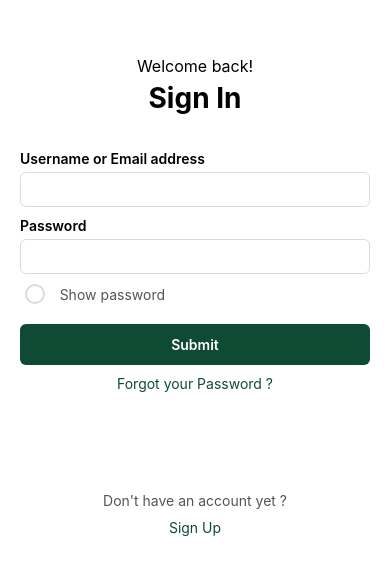
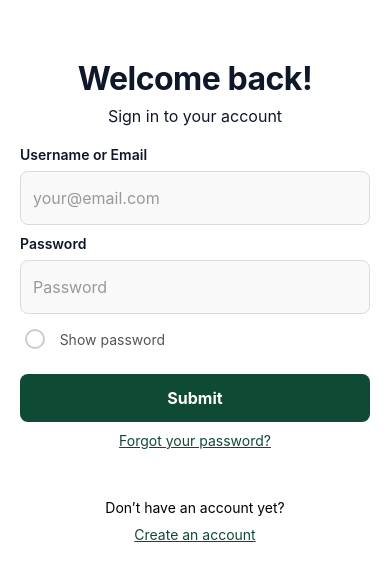
Before and after one commit to yana-burdziuk/planetpals-frontend, a React Native app: screen /SignIn in a window 390 px wide. Shown: the part 126-704 px from the top of the page. Built offline with nearby package versions, Linux system fonts and the light colour scheme.

Commit message:
refactoring frontend

```diff
--- a/App.js
+++ b/App.js
@@ -51,8 +51,8 @@ function TabNavigator() {
           if (route.name === "Rankings") iconName = "trophy";
           return <FontAwesome name={iconName} size={size} color={color} />;
         },
-        tabBarActiveTintColor: "#2196f3",
-        tabBarInactiveTintColor: "gray",
+        tabBarActiveTintColor: "#0F4B34",
+        tabBarInactiveTintColor: "#729889",
         headerShown: false,
       })}
     >
--- a/components/ChallengeCard.js
+++ b/components/ChallengeCard.js
@@ -31,6 +31,7 @@ const styles = StyleSheet.create({
     marginTop: 20,
     shadowColor: "#0F4B34",
     shadowOpacity: 0.05,
+    shadowRadius: 5,
     alignItems: "flex-start",
     borderWidth: 1,
     borderColor: "#f2f2f2ff",
--- a/components/Header.js
+++ b/components/Header.js
@@ -10,7 +10,7 @@ export default function Header({ title = "PlanetPals", count = 0 }) {
         <Text style={styles.title}>{title}</Text>
       </View>
       {/* bloc droite : compteur de points totaux */}
-      <Text style={styles.count}>{count}</Text>
+      <Text style={styles.count}>{count} pts</Text>
     </View>
   );
 }
--- a/package.json
+++ b/package.json
@@ -9,6 +9,7 @@
     "web": "expo start --web"
   },
   "dependencies": {
+    "@react-native-async-storage/async-storage": "^2.2.0",
     "@react-native-picker/picker": "^2.11.1",
     "@react-navigation/bottom-tabs": "6",
     "@react-navigation/native": "6",
--- a/screens/HomeScreen.js
+++ b/screens/HomeScreen.js
@@ -11,7 +11,7 @@ export default function HomeScreen({ navigation }) {
     /*le composant parent va toujours gerer la visibilité de la modale*/
   }
   const [showValidateModal, setShowValidateModal] = useState(true);
-  const pointsCount = 3434 + " pts"; // temporaire
+  const pointsCount = 3434 // temporaire
   const co2Count = 2.5 + " kg"; // temporaire
 
   // Exemple de données (à dynamiser avec l’API plus tard)
--- a/screens/ProfileScreen.js
+++ b/screens/ProfileScreen.js
@@ -1,41 +1,60 @@
 import React from "react";
-import { Button, StyleSheet, Text, View } from "react-native";
+import { TouchableOpacity, StyleSheet, Text, View } from "react-native";
 import Header from "../components/Header";
 import Badge from "../components/Badge";
 import { useSelector } from "react-redux";
 
-export default function ProfileScreen({}) {
-  //pour l'instant on a juste un tableau des badges, à voir pour créer peut être une API
-  const badges = [
-    { name: "🌱", text: "Little Seed", points: 400, disabled: false },
-    { name: "🥕", text: "Baby Carrot", points: 1800, disabled: false },
-    { name: "🥦", text: "Mighty Broccoli", points: 3000, disabled: true },
-    { name: "🌶️", text: "Brilliant Pepper", points: 4500, disabled: true },
-    { name: "🌽", text: "Golden Corn", points: 7000, disabled: true },
-    { name: "🎃", text: "Legendary Pumpkin", points: 9000, disabled: true },
+export default function ProfileScreen({ }) {
+
+  // recup depuis le redux
+
+  const username = useSelector((state) => state.user.username);
+  const currentPoints = useSelector((state) => state.user.currentPoints);
+
+  //pour l'instant on a juste un tableau des badges, à voir pour créer peut être une API et transmettre la logique au backend
+  const existingBadges = [
+    { name: "🌱", text: "Little Seed", points: 400, disabled: true },
+    { name: "🥕", text: "Baby Carrot", points: 800, disabled: true },
+    { name: "🥦", text: "Mighty Broccoli", points: 1200, disabled: true },
+    { name: "🌶️", text: "Brilliant Pepper", points: 1600, disabled: true },
+    { name: "🌽", text: "Golden Corn", points: 2000, disabled: true },
+    { name: "🎃", text: "Legendary Pumpkin", points: 2400, disabled: true },
   ];
+  // on détermine le prochain palier
 
-// pour compter le nombre de badges
- const currentBadgeCount = badges.filter(badge => !badge.disabled).length; // crée le nouveau tableau avec des badges activés (condition respéctée)
-  const totalBadgeCount = badges.length; // le nombre total des badges dans le tableau
+   // on cherche le premier badge dont les points sont superieurs aux points currents de l'utilisateur
+  // (les badges sont triés par points croissants)
+  const nextBadge = existingBadges.find((b) => b.points > currentPoints);
 
-  const currentPoints = 2200; // à dynamiser
-  const totalPoints = 3000; // à dynamiser
-  const progress = currentPoints / totalPoints;
-  const pointsCount = 3434 + " pts"; // temporaire
-  const username = useSelector((state) => state.user.username);
+  //si on a trouvé un nextBadge, alors la jauge de progression doit viser son seuil
+  //sinon si tous les badges sont déjà débloqués, on met totalPoints = currentPoints pour que la barre affiche 100%
+
+  const totalPoints = nextBadge ? nextBadge.points : currentPoints;
+
+  // on fait un nouveau tableau avec disabled changé dynamiquement (true si pas assez de points), on ne modifie pas l'existant !
+  const usersBadges = existingBadges.map((badge) => ({
+    ...badge,
+    disabled: currentPoints < badge.points,
+  }));
+
+  // pour compter le nombre de badges
+  const currentBadgeCount = usersBadges.filter((badge) => !badge.disabled).length; // crée le nouveau tableau avec des badges activés (condition respéctée)
+  const totalBadgeCount = existingBadges.length; // le nombre total des badges dans le tableau
+
+  // progression : tant qu'il y a ou progresser, on fait score courant / seuil du prochain badge, sinon on met 1 = 100%
+  const progress = nextBadge ? currentPoints / totalPoints : 1 ;
+
 
   return (
     <View style={styles.container}>
       {/* Header */}
       <View style={styles.pageHeader}>
-        <Header title="PlanetPals" count={pointsCount} />
+        <Header title="PlanetPals" count={currentPoints}/>
       </View>
 
-      {/* Profile Name à recuperer depuis le redux dynamiquement */}
+      {/* profile name */}
       <View style={styles.profileNameContainer}>
-        <Text style={styles.profileNameText}>angrybird</Text>
-        {/*    <Text>{username} </Text> */}
+        <Text style={styles.profileNameText}>{username}</Text>
       </View>
 
       {/* barre de progression*/}
@@ -52,9 +71,11 @@ export default function ProfileScreen({}) {
 
       <View style={styles.badgeContainer}>
         <View style={styles.myBadgesTextContainer}>
-          <Text style={styles.myBadgesText}>My badges ({currentBadgeCount}/{totalBadgeCount})</Text>
+          <Text style={styles.myBadgesText}>
+            My badges ({currentBadgeCount}/{totalBadgeCount})
+          </Text>
         </View>
-        {badges.map((badge, index) => (
+        {usersBadges.map((badge, index) => (
           <Badge
             key={index}
             name={badge.name}
@@ -63,6 +84,13 @@ export default function ProfileScreen({}) {
             disabled={badge.disabled}
           />
         ))}
+      </View>
+      {/* LogOut*/}
+      <View>
+        <TouchableOpacity style={styles.logOut}>
+          <Text style={styles.logOutText}>Log Out</Text>
+        </TouchableOpacity>
+
       </View>
     </View>
   );
@@ -143,4 +171,15 @@ const styles = StyleSheet.create({
     flexWrap: "wrap", // passer à la ligne, donc prend le max ce qui peut rentrer dans les 90%
     justifyContent: "space-between",
   },
+  logOut: {
+    backgroundColor: "#0F4B34",
+    padding: 5,
+    borderRadius: 6,
+    marginTop: 20,
+  },
+  logOutText: {
+        color: "#fff",
+    fontWeight: "400",
+    textAlign: "center",
+  }
 });
--- a/screens/RankingScreen.js
+++ b/screens/RankingScreen.js
@@ -1,10 +1,5 @@
 import React from "react";
-import {
-  View,
-  Text,
-  StyleSheet,
-  ScrollView,
-} from "react-native";
+import { View, Text, StyleSheet, ScrollView } from "react-native";
 
 import Header from "../components/Header"; // Header réutilisable avec titre et points utilisateur
 
@@ -18,7 +13,7 @@ const rankings = [
 ];
 
 export default function RankingScreen() {
-  const userPoints = "3434 pts"; // À remplacer par données dynamiques (ex: Redux)
+  const userPoints = "3434"; // À remplacer par données dynamiques (ex: Redux)
 
   return (
     <View style={styles.container}>
@@ -37,9 +32,7 @@ export default function RankingScreen() {
           <View key={index} style={styles.rankCard}>
             <Text style={styles.rankNumber}>{index + 1}</Text>
             <Text style={styles.department}>{item.department}</Text>
-            <Text style={styles.points}>
-              <Text style={styles.boldPoints}>{item.points}</Text> points
-            </Text>
+            <Text style={styles.points}>{item.points} points</Text>
           </View>
         ))}
       </ScrollView>
@@ -58,7 +51,7 @@ const styles = StyleSheet.create({
     paddingBottom: 40,
   },
   title: {
-  fontSize: 20,
+    fontSize: 24,
     fontWeight: "bold",
     marginVertical: 20,
     color: "#0F172A",
@@ -67,15 +60,11 @@ const styles = StyleSheet.create({
     flexDirection: "row",
     alignItems: "center",
     backgroundColor: "#fff",
-  width: "85%",
-  padding: 15,
+    width: "90%",
+    padding: 20,
     marginBottom: 10,
-  borderRadius: 10,
-  borderColor: "#ddd",
-  borderWidth: 1,
-  shadowColor: "#000",
-  shadowOpacity: 0.05,
-  shadowRadius: 5,
+    borderRadius: 15,
+
   },
   rankNumber: {
     fontSize: 20,
@@ -86,12 +75,19 @@ const styles = StyleSheet.create({
   department: {
     flex: 1,
     fontSize: 16,
+    color: "#0F172A",
   },
   points: {
     fontSize: 14,
-  color: "#555",
+    color: "#0F4B34",
+    backgroundColor: "#CFF7D3", // ui kit figma pour les couleurs
+    borderRadius: 8,
+    paddingVertical: 4,
+    paddingHorizontal: 10,
+    marginRight: 12,
+    fontWeight: "bold"
   },
   boldPoints: {
-  fontWeight: "bold",
+  fontSize: 14,
   },
 });
--- a/screens/SignInScreen.js
+++ b/screens/SignInScreen.js
@@ -9,21 +9,21 @@ import {
 
 import { useDispatch } from "react-redux";
 import { loginSuccess } from "../reducers/user";
+import AsyncStorage from "@react-native-async-storage/async-storage";
 
 export default function SignInScreen({ navigation }) {
   const dispatch = useDispatch();
   const [credentials, setCredentials] = useState("");
   const [password, setPassword] = useState("");
-  const [showPassword, setShowPassword] = useState(false); // pour la possibilité d'afficher ce qu'on écrit dans le password
+  const [showPassword, setShowPassword] = useState(false);
 
-  // sign in function qui sera trigger par onPress
   async function submitSignInForm() {
     if (!credentials || !password) {
-      alert("All the fields are mandatory");
+      alert("All fields are mandatory");
       return;
     }
-    // a mettre dans .env ?
-    fetch("http://172.20.9.163:3000/users/signin", {
+
+    fetch("http://192.168.1.125:3000/users/signin", {
       method: "POST",
       headers: { "Content-Type": "application/json" },
       body: JSON.stringify({
@@ -31,56 +31,81 @@ export default function SignInScreen({ navigation }) {
         password,
       }),
     }).then(async (response) => {
-      // si jamais le backend tombe on peut recuperer l'erreur
       const data = await response.json();
       if (!response.ok) {
         alert(data.message);
         return;
       }
-      // on envoie les données dans redux
+
       dispatch(loginSuccess(data.user));
+      await AsyncStorage.setItem("token", data.token);
       navigation.navigate("TabNavigator");
     });
   }
 
   return (
     <View style={styles.container}>
-      <Text style={styles.welcome}>Welcome back!</Text>
-      <Text style={styles.title}>Sign In</Text>
-      <Text style={styles.label}>Username or Email address</Text>
+      {/* Welcome text */}
+      <View style={styles.welcomeHeader}>
+        <Text style={styles.welcomeTitle}>Welcome back!</Text>
+        <Text style={styles.welcomeSubtitle}>Sign in to your account</Text>
+      </View>
+      {/* Username / Email */}
+      <View style={styles.inputContainer}>
+        <Text style={styles.inputFormLabel}>Username or Email</Text>
         <TextInput
-        style={styles.input}
+          style={styles.formInput}
           value={credentials}
-        onChangeText={setCredentials} // mise à jour du state avec les infos mises dans le champs
-        autoCapitalize="none" // sinon ça commence toujours pas une majuscule
+          onChangeText={setCredentials}
+          placeholder="your@email.com"
+          placeholderTextColor="#999"
+          autoCapitalize="none"
         />
-      <Text style={styles.label}>Password</Text>
+      </View>
+      {/* Password */}
+      <View style={styles.inputContainer}>
+        <Text style={styles.inputFormLabel}>Password</Text>
         <TextInput
-        style={styles.input}
+          style={styles.formInput}
           secureTextEntry={!showPassword}
           value={password}
           onChangeText={setPassword}
+          placeholder="Password"
+          placeholderTextColor="#999"
           autoCapitalize="none"
         />
+      </View>
+      {/* Show Password */}
       <View style={styles.showPassword}>
         <TouchableOpacity
           style={[styles.circle, showPassword && styles.checkedCircle]}
           onPress={() => setShowPassword(!showPassword)}
-        ></TouchableOpacity>
+        >
+          {showPassword && <View style={styles.innerCircle} />}
+        </TouchableOpacity>
         <Text style={styles.footerText}>Show password</Text>
       </View>
-      <TouchableOpacity style={styles.button} onPress={submitSignInForm}>
+      {/* Submit bouton */}
+      <View style={styles.buttonContainer}>
+        <TouchableOpacity
+          style={styles.submitButton}
+          activeOpacity={0.7}
+          onPress={submitSignInForm}
+        >
           <Text style={styles.buttonText}>Submit</Text>
         </TouchableOpacity>
+      </View>
+      {/* Links */}
       <TouchableOpacity>
-        <Text style={styles.link}>Forgot your Password ?</Text>
+        <Text style={styles.backToSignIn}>Forgot your password?</Text>
       </TouchableOpacity>
-      <View style={styles.footer}>
-        <Text style={styles.footerText}>Don't have an account yet ?</Text>
+
+      <View style={styles.goBackContainer}>
+        <Text style={styles.goBackText}>Don’t have an account yet?</Text>
+        <TouchableOpacity onPress={() => navigation.navigate("SignUp")}>
+          <Text style={styles.backToSignIn}>Create an account</Text>
+        </TouchableOpacity>
       </View>
-      <TouchableOpacity onPress={() => navigation.navigate("SignUp")}>
-        <Text style={styles.link}>Sign Up</Text>
-      </TouchableOpacity>
     </View>
   );
 }
@@ -89,77 +114,109 @@ const styles = StyleSheet.create({
   container: {
     flex: 1,
     padding: 20,
+    backgroundColor: "#fff",
     justifyContent: "center",
-    backgroundColor: "#fff",
   },
-  welcome: {
+  welcomeHeader: {
+    alignItems: "center",
+    marginTop: 10,
+    marginBottom: 20,
+  },
+  welcomeTitle: {
+    fontSize: 32,
+    fontWeight: 700,
+    color: "#0F172A",
+    marginBottom: 8,
+    letterSpacing: -0.5,
+  },
+  welcomeSubtitle: {
     fontSize: 16,
-    textAlign: "center",
-    marginBottom: 5,
+    fontWeight: 400,
+    color: "#0F172A",
   },
-  title: {
-    fontSize: 28,
-    fontWeight: "bold",
-    textAlign: "center",
-    marginBottom: 25,
+  inputContainer: {
+    marginBottom: 10,
   },
-  label: {
+  inputFormLabel: {
     fontSize: 14,
     fontWeight: "600",
-    marginTop: 10,
+    color: "#0F172A",
+    marginBottom: 8,
   },
-  input: {
+  formInput: {
     borderWidth: 1,
     borderColor: "#DBDBDB",
-    borderRadius: 6,
-    paddingHorizontal: 10,
-    paddingVertical: 8,
-    marginTop: 5,
+    borderRadius: 8,
+    paddingVertical: 16,
+    paddingHorizontal: 12,
+    fontSize: 16,
+    backgroundColor: "#f9f9f9",
   },
-  button: {
-    backgroundColor: "#0F4B34", // couleur utilisée
-    padding: 12,
-    borderRadius: 6,
+  buttonContainer: {
+    width: "100%",
+    alignItems: "center",
+  },
+  submitButton: {
     marginTop: 20,
+    backgroundColor: "#0F4B34",
+    paddingVertical: 14,
+    paddingHorizontal: 20,
+    borderRadius: 8,
+    alignItems: "center",
+    justifyContent: "center",
+    width: "100%",
   },
   buttonText: {
     color: "#fff",
-    fontWeight: "600",
+    fontSize: 16,
+    fontWeight: "bold",
     textAlign: "center",
-  },
-  link: {
-    color: "#0F4B34",
-    textAlign: "center",
-    marginTop: 10,
-  },
-  footer: {
-    marginTop: 100,
-    color: "#555",
-  },
-  footerText: {
-    textAlign: "center",
-    color: "#555",
   },
   showPassword: {
     flexDirection: "row",
     justifyContent: "space-between",
     width: "40%",
-    marginTop: 10,
+    marginTop: 5,
+    marginBottom: 5,
     marginLeft: 5,
-    alignItems: "center"
+    alignItems: "center",
   },
   circle: {
     width: 20,
     height: 20,
     borderRadius: 10,
     borderWidth: 2,
-    borderColor: "#DBDBDB",
+    borderColor: "#cccccc",
     alignItems: "center",
     justifyContent: "center",
+  },
+  innerCircle: {
+    width: 12,
+    height: 12,
+    borderRadius: 6,
+    backgroundColor: "#0F4B34",
+    alignSelf: "center",
   },
   checkedCircle: {
     borderRadius: 10,
     borderWidth: 2,
     borderColor: "#0F4B34",
   },
+  backToSignIn: {
+    color: "#0F4B34",
+    marginTop: 10,
+    textDecorationLine: "underline",
+    textAlign: "center",
+  },
+  goBackContainer: {
+    marginTop: 50,
+    alignItems: "center",
+    justifyContent: "center",
+  },
+  goBackText: {
+    textAlign: "center",
+  },
+  footerText: {
+    color: "#555",
+  },
 });
--- a/screens/SignUpScreen.js
+++ b/screens/SignUpScreen.js
@@ -10,27 +10,27 @@ import {
 
 const API_URL = "http://192.168.1.14:3000"; // téléphone physique
 
-export default function LandingPage({ navigation }) {
+export default function SignUpScreen({ navigation }) {
   const [departments, setDepartments] = useState([]);
   const [selectedDepartment, setSelectedDepartment] = useState(null); // état pour stocker le departement sélectionné
   const [isDropdownVisible, setDropdownVisible] = useState(false); // état pour controler la visibilité du dropdown
   const [email, setEmail] = useState("");
   const [username, setUsername] = useState("");
   const [password, setPassword] = useState("");
-  const [confirmPassword, setConfirmePassword] = useState("");
   const [showPassword, setShowPassword] = useState(false); // pour la possibilité d'afficher ce qu'on écrit dans le password
 
   // fonction pour recuperer tous les departements actifs
+
   const loadDepts = () => {
-    fetch("http://10.78.0.148:3000/depts")
-      .then(response => response.json())
-      .then(data => {
+    fetch("http://172.20.10.2:3000/depts")
+      .then((response) => response.json())
+      .then((data) => {
         if (data.result) {
           // on stock tout l'objet car on envoie au backend l'id par la suite, donc il nous faut tout
-          setDepartments(data.departments)
+          setDepartments(data.departments);
         }
-      })
-  }
+      });
+  };
   // on appelle la fonction loadDepts au mount du composant
   useEffect(() => {
     loadDepts();
@@ -48,12 +48,7 @@ export default function LandingPage({ navigation }) {
       return;
     }
 
-      if (password !== confirmPassword) {
-        alert("Passwords do not match");
-        return;
-      }
-
-      fetch("http://10.78.0.148:3000/users/signup", {
+    fetch("http://172.20.10.2:3000/users/signup", {
       method: "POST",
       headers: { "Content-Type": "application/json" },
       body: JSON.stringify({
@@ -81,12 +76,11 @@ export default function LandingPage({ navigation }) {
 
   return (
     <View style={styles.container}>
-        {/* Bienvenue text*/}
-        <View style={styles.welcomeText}>
-          <Text style={styles.welcomeWord}>Welcome !</Text>
-          <Text>Create an Account </Text>
+      {/* Welcome text */}
+      <View style={styles.welcomeHeader}>
+        <Text style={styles.welcomeTitle}>Welcome !</Text>
+        <Text style={styles.welcomeSubtitle}>Create an account </Text>
       </View>
-
       {/* Email */}
       <View style={styles.inputContainer}>
         <Text style={styles.inputFormLabel}>Email address</Text>
@@ -94,7 +88,7 @@ export default function LandingPage({ navigation }) {
           style={styles.formInput}
           value={email}
           onChangeText={setEmail}
-            placeholder="Email address"
+          placeholder="your@email.com"
           placeholderTextColor="#999"
           autoCapitalize="none"
         />
@@ -126,43 +120,33 @@ export default function LandingPage({ navigation }) {
           autoCapitalize="none"
         />
       </View>
-        {/* Re enter the password */}
-        <View style={styles.inputContainer}>
-          <Text style={styles.inputFormLabel}>Re-enter the password</Text>
-          <TextInput
-            style={styles.formInput}
-            value={confirmPassword}
-            onChangeText={setConfirmePassword}
-            placeholder="Re-enter the password"
-            placeholderTextColor="#999"
-            secureTextEntry={!showPassword}
-            autoComplete="off" // désactive suggestion iOS
-            textContentType="none" // désactive gestionnaire de mots de passe
-            autoCapitalize="none"
-          />
-        </View>
+
+      {/* Show Password  */}
       <View style={styles.showPassword}>
         <TouchableOpacity
           style={[styles.circle, showPassword && styles.checkedCircle]}
           onPress={() => setShowPassword(!showPassword)}
-          ></TouchableOpacity>
-          <Text style={styles.footerText}>Show passwords</Text>
+        >
+          {showPassword && <View style={styles.innerCircle} />}
+        </TouchableOpacity>
+        <Text style={styles.footerText}>Show password</Text>
       </View>
       {/* Department Dropdown */}
       <View style={styles.inputContainer}>
         <Text style={styles.inputFormLabel}>Department</Text>
-
         {/* bouton qui va déclencher l'ouverture de la dropdown */}
         <TouchableOpacity
           style={styles.formInput}
           onPress={() => setDropdownVisible(!isDropdownVisible)}
         >
-            <Text style={styles.inputFormLabel}>
+          <Text
+            style={!selectedDepartment ? { color: "#999" } : {}} // style si aucun dept sélectionné
+          >
             {/* cela affiche la valeur sélectionnée ou un texte par défaut */}
             {selectedDepartment?.name || "Select..."}
           </Text>
         </TouchableOpacity>
-          {/*  si on a cliqué sur la dropdown alors */}
+        {/*  si on a cliqué sur la dropdown */}
         {isDropdownVisible && (
           <View style={styles.dropdownBox}>
             <ScrollView style={{ maxHeight: 150 }}>
@@ -180,7 +164,7 @@ export default function LandingPage({ navigation }) {
           </View>
         )}
       </View>
-
+      {/* Submit bouton */}
       <View style={styles.buttonContainer}>
         <TouchableOpacity
           style={styles.submitButton}
@@ -190,8 +174,9 @@ export default function LandingPage({ navigation }) {
           <Text style={styles.buttonText}>Submit</Text>
         </TouchableOpacity>
       </View>
+      {/* Links */}
       <View style={styles.goBackContainer}>
-          <Text style={styles.goBackText}>Already have an account ?</Text>
+        <Text style={styles.goBackText}>Already have an account?</Text>
         <TouchableOpacity onPress={() => navigation.navigate("TabNavigator")}>
           <Text style={styles.backToSignIn}>Sign in to your account</Text>
         </TouchableOpacity>
@@ -200,28 +185,35 @@ export default function LandingPage({ navigation }) {
   );
 }
 
-
 const styles = StyleSheet.create({
   container: {
     flex: 1,
     padding: 20,
     backgroundColor: "#fff",
     justifyContent: "center", // centrer horizontalement
-
   },
-  welcomeText: {
+  welcomeHeader: {
     alignItems: "center",
+    marginTop: 10,
+    marginBottom: 20,
   },
-  welcomeWord: {
-    fontSize: 15,
+  welcomeTitle: {
+    fontSize: 32,
+    fontWeight: 700,
+    color: "#0F172A",
+    marginBottom: 8,
+    letterSpacing: -0.5,
+  },
+  welcomeSubtitle: {
+    fontSize: 16,
+    fontWeight: 400,
     color: "#0F172A",
   },
   inputContainer: {
     marginBottom: 10,
-
   },
   inputFormLabel: {
-    fontSize: 15,
+    fontSize: 14,
     fontWeight: "600",
     color: "#0F172A",
     marginBottom: 8,
@@ -230,7 +222,6 @@ const styles = StyleSheet.create({
     width: "100%",
     alignItems: "center",
   },
-
   dropdownBox: {
     borderWidth: 1,
     borderColor: "#DBDBDB",
@@ -256,19 +247,26 @@ const styles = StyleSheet.create({
     flexDirection: "row",
     justifyContent: "space-between",
     width: "40%",
-    marginTop: 5,
+    marginTop: 10,
     marginBottom: 5,
     marginLeft: 5,
-    alignItems: "center"
+    alignItems: "center",
   },
   circle: {
     width: 20,
     height: 20,
     borderRadius: 10,
     borderWidth: 2,
-    borderColor: "#cccccc",
+    borderColor: "#ccc",
     alignItems: "center",
     justifyContent: "center",
+  },
+  innerCircle: {
+    width: 12,
+    height: 12,
+    borderRadius: 6,
+    backgroundColor: "#0F4B34",
+    alignSelf: "center",
   },
   checkedCircle: {
     borderRadius: 10,
@@ -276,22 +274,18 @@ const styles = StyleSheet.create({
     borderColor: "#0F4B34",
   },
   submitButton: {
+    marginTop: 20,
     backgroundColor: "#0F4B34",
-    paddingVertical: 8, // hauteur du bouton
-    paddingHorizontal: 7, // largeur du bouton
+    paddingVertical: 14,
+    paddingHorizontal: 20,
     borderRadius: 8,
-  },
-  button: {
-    backgroundColor: "#0F4B34",
-    paddingVertical: 16, // hauteur de l'input
-    paddingHorizontal: 12, // largeur de l'input
-    borderRadius: 8,
-    marginVertical: 10, // que les inputs soient séparés
-    width: "80%",
+    alignItems: "center",
+    justifyContent: "center",
+    width: "100%",
   },
   buttonText: {
-    color: "white",
-    fontSize: 15,
+    color: "#fff",
+    fontSize: 16,
     fontWeight: "bold",
     textAlign: "center",
   },
@@ -299,14 +293,16 @@ const styles = StyleSheet.create({
     color: "#0F4B34",
     marginTop: 10,
     textDecorationLine: "underline",
+    textAlign: "center",
   },
-
   goBackContainer: {
-    marginTop: 50,
+    marginTop: 40,
     alignItems: "center",
-    justifyContent: "center",
   },
   goBackText: {
     textAlign: "center",
   },
+  footerText: {
+    color: "#555",
+  },
 });
```
Also changed, not shown: reducers/user.js (+17 -8 lines), screens/MyTeam.js (+10 -11 lines), 1 other file (tests, documents, lock files or other folders). Lines whose indentation alone changed are shown as unchanged.
